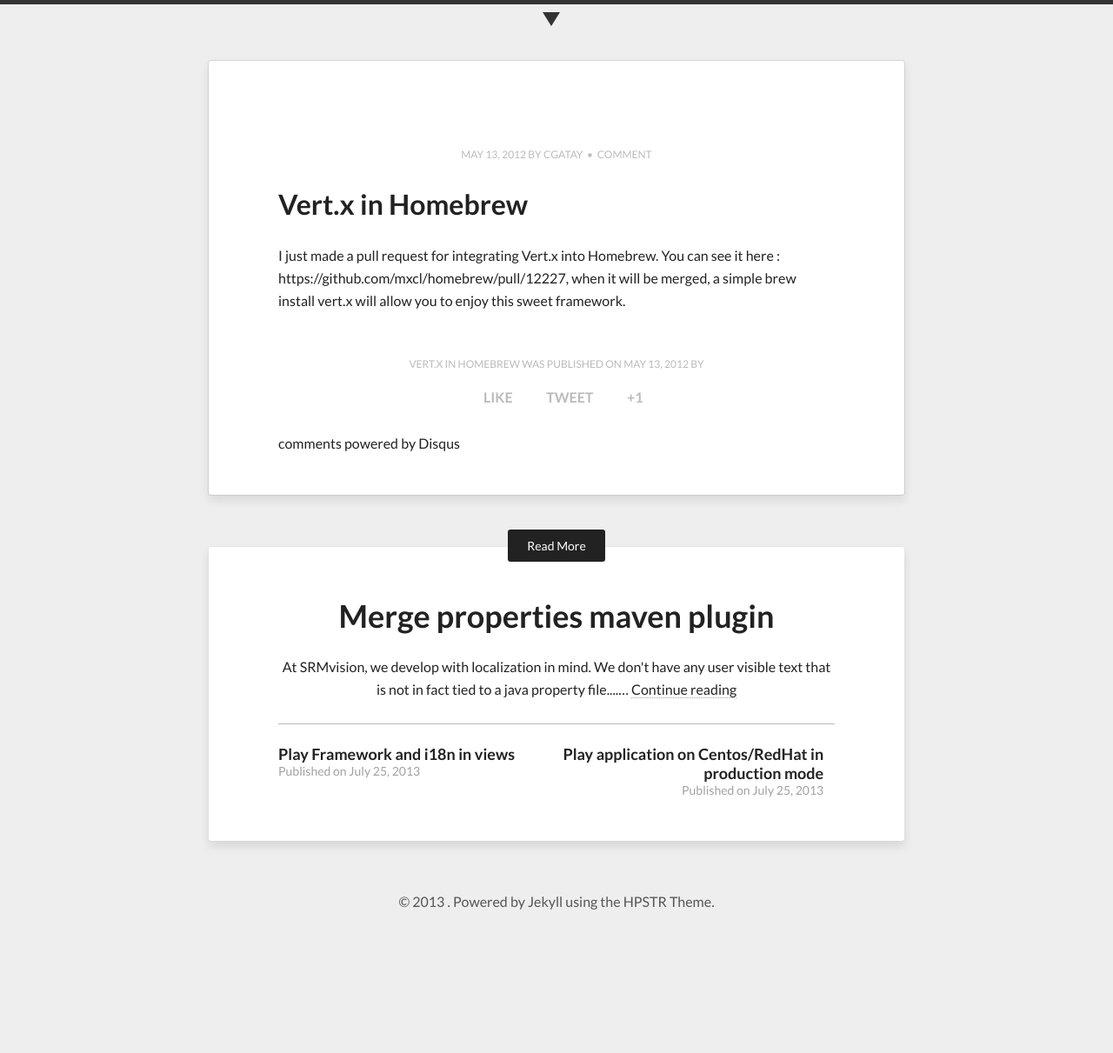
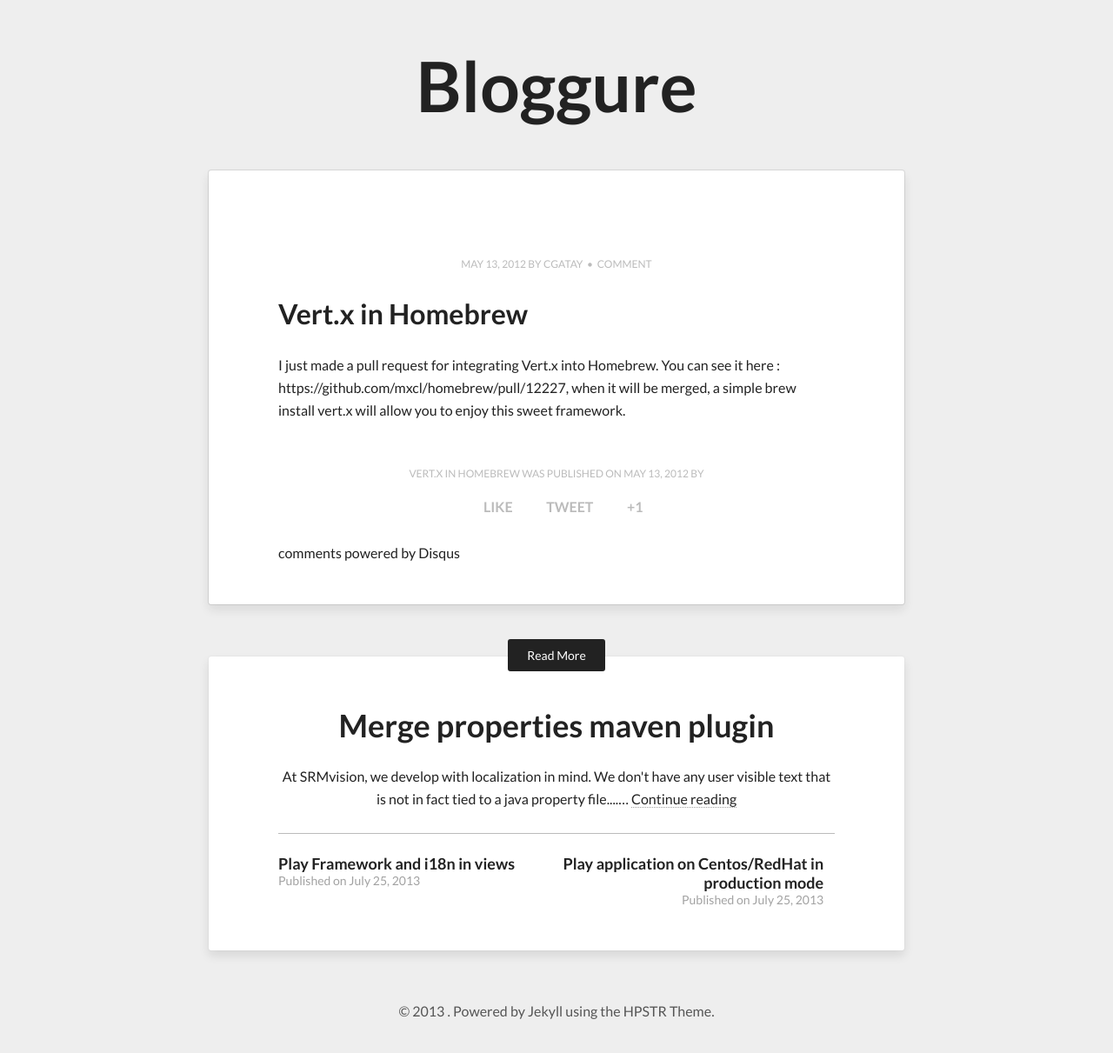
Before and after one commit to bloggure/bloggure.github.io, a Jekyll site: the page built from _posts/2012-05-13-vert-x-in-homebrew.html, in a window 1280 px wide. Shown: the top 1211 px of the page at 87% size. Built offline with Jekyll 4.4.1, drawn with Linux system fonts in a browser that asks for light colours; nearby versions of some CDN libraries; comment, search, counter and statistics services are not loaded.

Commit message:
Removed meny, useless for now

```diff
--- a/_includes/navigation.html
+++ b/_includes/navigation.html
@@ -8,4 +8,4 @@
 	</ul><!-- /.dl-menu -->
 </nav><!-- /.dl-menuwrapper -->
 </div>
-<div class="meny-arrow"></div>
+<!--<div class="meny-arrow"></div>-->
--- a/_includes/scripts.html
+++ b/_includes/scripts.html
@@ -1,29 +1,3 @@
-<script src="{{ site.url }}/assets/js/plugins/meny.min.js"></script>
-<script>
-var meny = Meny.create({
-    // The element that will be animated in from off screen
-    menuElement: document.querySelector( '.meny' ),
-
-    // The contents that gets pushed aside while Meny is active
-    contentsElement: document.querySelector( '.content' ),
-
-    // The alignment of the menu (top/right/bottom/left)
-    position: 'top',
-
-    // The height of the menu (when using top/bottom position)
-    height: 200,
-
-    // The width of the menu (when using left/right position)
-    width: 260,
-
-    // Use mouse movement to automatically open/close
-    mouse: true,
-
-    // Use touch swipe events to open/close
-    touch: true,
-    threshold: 40
-})
-</script>
 <script src="//ajax.googleapis.com/ajax/libs/jquery/1.9.1/jquery.min.js"></script>
 <script>window.jQuery || document.write('<script src="{{ site.url }}/assets/js/vendor/jquery-1.9.1.min.js"><\/script>')</script>
 <script src="{{ site.url }}/assets/js/scripts.min.js"></script>
--- a/_layouts/post.html
+++ b/_layouts/post.html
@@ -13,6 +13,11 @@
 {% include navigation.html %}
 
 <div class="content">
+  <header class="header-title">
+      <div class="header-title-wrap">
+        <h1 class="entry-title" itemprop="name"><a href="{{site.url}}/">{{site.title}}</a></h1>
+      </div><!-- /.header-title-wrap -->
+    </header>
 <div id="main" role="main" itemprop="mainContentOfPage" itemscope itemtype="http://schema.org/Blog">
   <article class="hentry" itemprop="blogPost" itemscope itemtype="http://schema.org/BlogPosting">
     <header>
```
